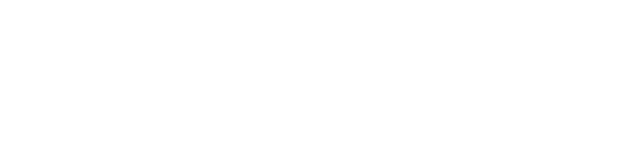
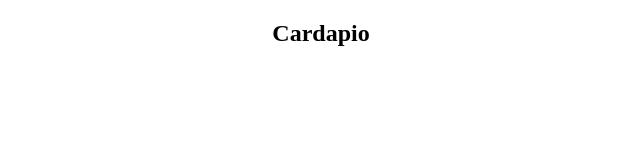
Before and after one commit to skyosandy/Pizzaria, a plain HTML site: page cardapio.html in a window 1280 px wide. Shown: the whole page, without its empty margins (319-959 px from the left). Drawn offline with Linux system fonts and the light colour scheme.

Commit message:
cardapio

```diff
--- a/cardapio.html
+++ b/cardapio.html
@@ -3,9 +3,14 @@
 <head>
     <meta charset="UTF-8">
     <meta name="viewport" content="width=device-width, initial-scale=1.0">
-    <title>Document</title>
+    <title>cardapio</title>
 </head>
 <body>
+   <div>
+    <center>
+        <h2> Cardapio </h2>
 
+    </center>
+   </div>
 </body>
 </html>
```
